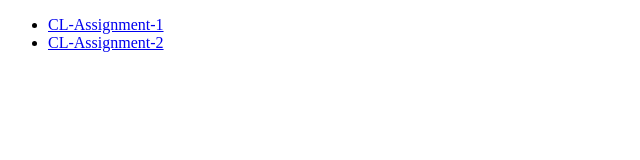
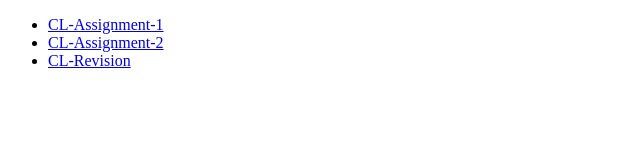
Before and after one commit to shahjoyal/endsem, a plain HTML site: page cl.html in a window 1280 px wide. Shown: the whole page, without its empty margins (0-640 px from the left). Drawn offline with Linux system fonts and the light colour scheme.

Commit message:
Update cl.html

```diff
--- a/cl.html
+++ b/cl.html
@@ -9,6 +9,7 @@
     <ul>
         <li><a href="https://docs.google.com/document/d/151lnsvs9GCZ7C3g_Dz_yBo9wUHhZ1xTZ0g5KNt84ZYU/edit?usp=sharing">CL-Assignment-1</a></li>
         <li><a href="https://docs.google.com/document/d/1u9rGqfCn7n6-Phze_Ok09IYvcZF4MYhvx38D1bFHqIk/edit?usp=sharing">CL-Assignment-2</a></li>
+        <li><a href="https://docs.google.com/document/d/1uRQe3lkWJCnBa85Zsfqgut7bbReGzBOaF5sgGwp23vk/edit?usp=sharing">CL-Revision</a></li>
     </ul>
 </body>
 </html>
```
